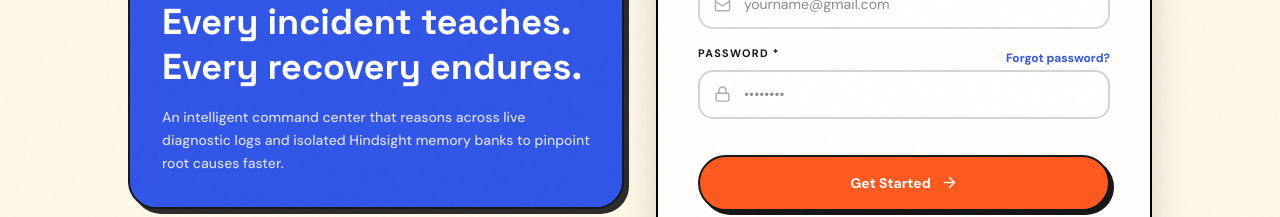
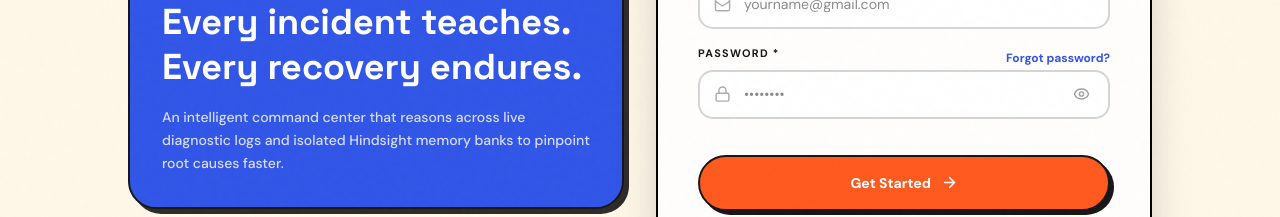
Before and after one commit to yokeshkumar19/incidentmind-ai, a React (Vite) app: page /login in a window 1280 px wide. Shown: the part 316-533 px from the top of the page. Built offline with nearby package versions, Linux system fonts and the light colour scheme; no server answers.

Commit message:
feat(ui): add eye toggle button to show and hide passwords on login and reset forms

```diff
--- a/src/pages/Login.tsx
+++ b/src/pages/Login.tsx
@@ -11,6 +11,8 @@ import {
   Zap,
   KeyRound,
   CheckCircle2,
+  Eye,
+  EyeOff,
 } from "lucide-react";
 import { useApp } from "../app/state";
 import { api } from "../api/client";
@@ -23,6 +25,8 @@ export function Login() {
   const [password, setPassword] = useState("");
   const [resetToken, setResetToken] = useState("");
   const [newPassword, setNewPassword] = useState("");
+  const [showPassword, setShowPassword] = useState(false);
+  const [showNewPassword, setShowNewPassword] = useState(false);
   const [error, setError] = useState<string | null>(null);
   const [successMsg, setSuccessMsg] = useState<string | null>(null);
   const [loading, setLoading] = useState(false);
@@ -373,13 +377,22 @@ export function Login() {
                   <div className="relative">
                     <Lock className="absolute left-4 top-1/2 -translate-y-1/2 opacity-35" size={17} />
                     <input
-                      className="field pl-11"
-                      type="password"
+                      className="field pl-11 pr-11"
+                      type={showNewPassword ? "text" : "password"}
                       value={newPassword}
                       onChange={(e) => setNewPassword(e.target.value)}
                       placeholder="At least 6 characters"
                       required
                     />
+                    <button
+                      type="button"
+                      onClick={() => setShowNewPassword(!showNewPassword)}
+                      className="absolute right-4 top-1/2 -translate-y-1/2 opacity-40 hover:opacity-100 transition-opacity p-1 text-inherit"
+                      title={showNewPassword ? "Hide password" : "Show password"}
+                      aria-label={showNewPassword ? "Hide password" : "Show password"}
+                    >
+                      {showNewPassword ? <EyeOff size={17} /> : <Eye size={17} />}
+                    </button>
                   </div>
                 </div>
 
@@ -471,13 +484,22 @@ export function Login() {
                 <div className="relative">
                   <Lock className="absolute left-4 top-1/2 -translate-y-1/2 opacity-35" size={17} />
                   <input
-                    className="field pl-11"
-                    type="password"
+                    className="field pl-11 pr-11"
+                    type={showPassword ? "text" : "password"}
                     value={password}
                     onChange={(e) => setPassword(e.target.value)}
                     placeholder="••••••••"
                     required
                   />
+                  <button
+                    type="button"
+                    onClick={() => setShowPassword(!showPassword)}
+                    className="absolute right-4 top-1/2 -translate-y-1/2 opacity-40 hover:opacity-100 transition-opacity p-1 text-inherit"
+                    title={showPassword ? "Hide password" : "Show password"}
+                    aria-label={showPassword ? "Hide password" : "Show password"}
+                  >
+                    {showPassword ? <EyeOff size={17} /> : <Eye size={17} />}
+                  </button>
                 </div>
               </div>
 
```
